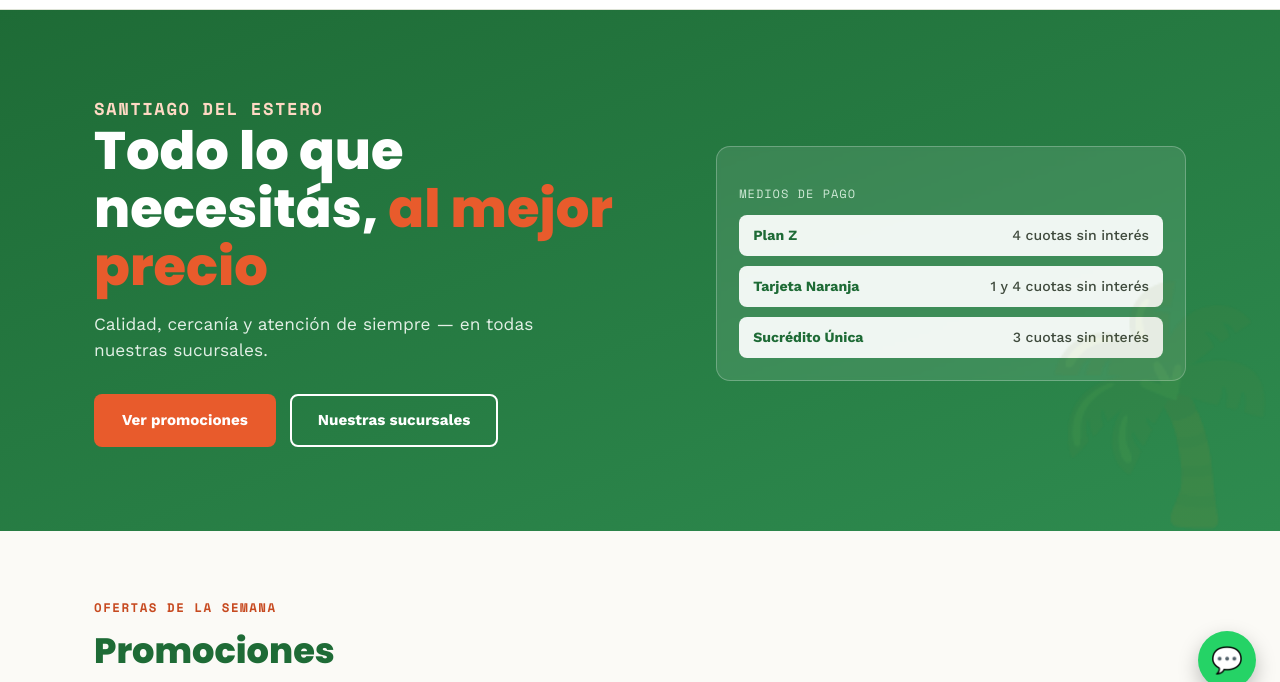
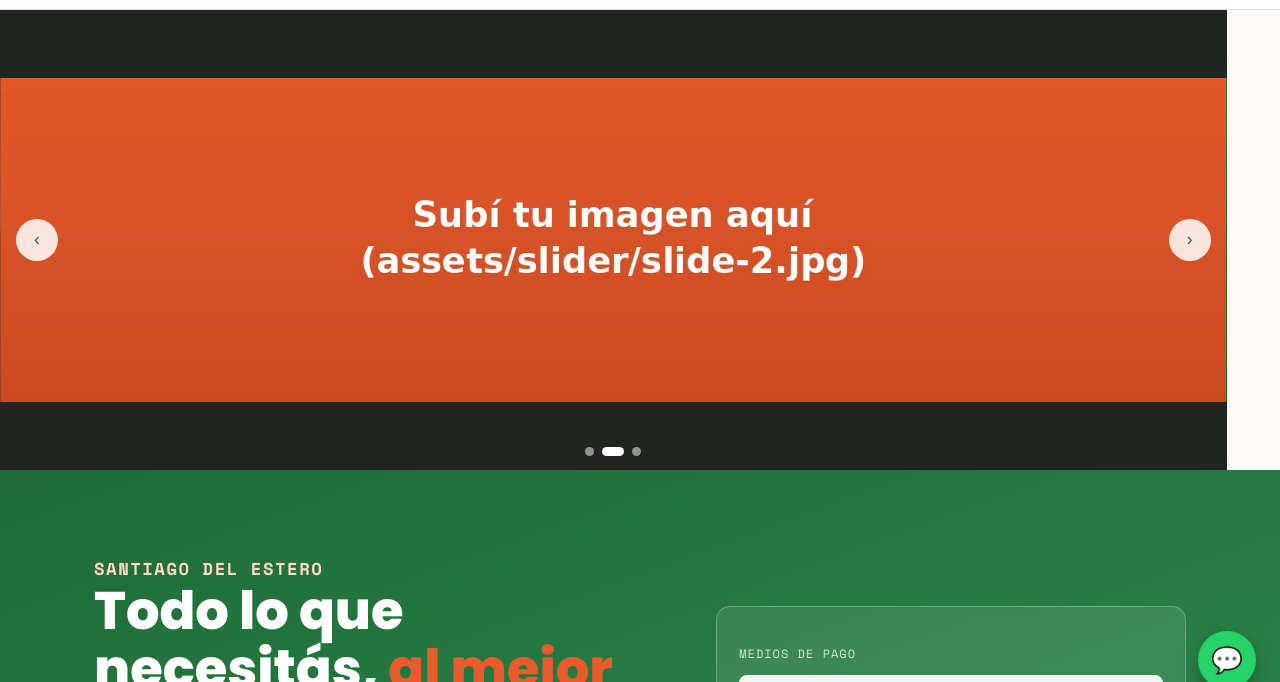
Before and after one commit to germangrillo-dev/super-nuevooriente, a plain HTML site: page index.html in a window 1280 px wide. Shown: the part 87-769 px from the top of the page. Drawn offline with nearby package versions, Linux system fonts and the light colour scheme.

Commit message:
Add files via upload

```diff
--- a/assets/datos.js
+++ b/assets/datos.js
@@ -20,6 +20,17 @@ const DATOS = {
     instagram: "https://www.instagram.com/nuevooriente.sgo",
     facebook: "#"
   },
+
+  // ---- Carrusel de imágenes (arriba de todo, deslizante) ----
+  // Poné tus imágenes reales dentro de la carpeta assets/slider/
+  // (podés usar tus flyers/banners de Instagram tal cual).
+  // "texto" es opcional: un cartelito que aparece abajo de la imagen. Dejalo "" si no querés texto.
+  // Para agregar o sacar imágenes, sumá o borrá bloques { } dentro de los corchetes [ ].
+  slides: [
+    { imagen: "assets/slider/slide-1.jpg", alt: "Súper Ofertas: Harina, Puré de tomate y Polenta", texto: "" },
+    { imagen: "assets/slider/slide-2.jpg", alt: "Promoción 2", texto: "" },
+    { imagen: "assets/slider/slide-3.jpg", alt: "Promoción 3", texto: "" }
+  ],
 
   // ---- Medios de pago (se muestran como chips en la sección de promos) ----
   mediosDePago: [
--- a/index.html
+++ b/index.html
@@ -75,6 +75,50 @@
     nav ul li{border-top:1px solid var(--line);}
     nav a{display:block;padding:14px 24px;}
     .nav-toggle{display:block;}
+  }
+
+  /* ---------- CARRUSEL ---------- */
+  .slider{
+    position:relative;background:var(--ink);overflow:hidden;
+    aspect-ratio:16/6;max-height:460px;
+  }
+  .slider-track{
+    display:flex;height:100%;transition:transform .6s ease;
+  }
+  .slider-track .slide{
+    flex:0 0 100%;height:100%;position:relative;
+  }
+  .slider-track .slide img{
+    width:100%;height:100%;object-fit:cover;
+  }
+  .slider-track .slide .cap{
+    position:absolute;left:0;right:0;bottom:0;
+    padding:18px 28px;
+    background:linear-gradient(0deg, rgba(0,0,0,.55), transparent);
+    color:#fff;font-weight:700;font-size:1rem;
+  }
+  .slider-arrow{
+    position:absolute;top:50%;transform:translateY(-50%);
+    width:42px;height:42px;border-radius:50%;border:0;
+    background:rgba(255,255,255,.85);color:var(--green-deep);
+    font-size:1.1rem;cursor:pointer;z-index:5;
+    display:flex;align-items:center;justify-content:center;
+    transition:background .2s;
+  }
+  .slider-arrow:hover{background:#fff;}
+  .slider-arrow.prev{left:16px;}
+  .slider-arrow.next{right:16px;}
+  .slider-dots{
+    position:absolute;bottom:14px;left:50%;transform:translateX(-50%);
+    display:flex;gap:8px;z-index:5;
+  }
+  .slider-dots button{
+    width:9px;height:9px;border-radius:50%;border:0;padding:0;
+    background:rgba(255,255,255,.5);cursor:pointer;transition:background .2s, width .2s;
+  }
+  .slider-dots button.active{background:#fff;width:22px;border-radius:5px;}
+  @media (max-width:700px){
+    .slider{aspect-ratio:4/5;max-height:520px;}
   }
 
   /* ---------- HERO ---------- */
@@ -209,6 +253,13 @@
 
 <main id="main">
 
+  <section class="slider" id="slider" aria-label="Promociones destacadas">
+    <div class="slider-track" id="sliderTrack"></div>
+    <button class="slider-arrow prev" id="sliderPrev" aria-label="Anterior">‹</button>
+    <button class="slider-arrow next" id="sliderNext" aria-label="Siguiente">›</button>
+    <div class="slider-dots" id="sliderDots"></div>
+  </section>
+
   <section class="hero">
     <div class="container hero-grid">
       <div>
@@ -302,6 +353,40 @@
 
   const fmt = n => n ? '$' + n.toLocaleString('es-AR') : '';
 
+  // ---- Carrusel ----
+  (function initSlider(){
+    const slides = DATOS.slides || [];
+    if(!slides.length){
+      document.getElementById('slider').style.display = 'none';
+    } else {
+      const track = document.getElementById('sliderTrack');
+      const dotsWrap = document.getElementById('sliderDots');
+      track.innerHTML = slides.map(s => `
+        <div class="slide">
+          <img src="${s.imagen}" alt="${s.alt || ''}">
+          ${s.texto ? `<div class="cap">${s.texto}</div>` : ''}
+        </div>
+      `).join('');
+      dotsWrap.innerHTML = slides.map((_, i) => `<button data-i="${i}" class="${i===0?'active':''}" aria-label="Ir a la imagen ${i+1}"></button>`).join('');
+
+      let current = 0;
+      const dots = [...dotsWrap.querySelectorAll('button')];
+      function go(i){
+        current = (i + slides.length) % slides.length;
+        track.style.transform = `translateX(-${current * 100}%)`;
+        dots.forEach((d, idx) => d.classList.toggle('active', idx === current));
+      }
+      document.getElementById('sliderPrev').addEventListener('click', () => go(current - 1));
+      document.getElementById('sliderNext').addEventListener('click', () => go(current + 1));
+      dots.forEach(d => d.addEventListener('click', () => go(Number(d.dataset.i))));
+
+      let auto = setInterval(() => go(current + 1), 4500);
+      const sliderEl = document.getElementById('slider');
+      sliderEl.addEventListener('mouseenter', () => clearInterval(auto));
+      sliderEl.addEventListener('mouseleave', () => auto = setInterval(() => go(current + 1), 4500));
+    }
+  })();
+
   // ---- Medios de pago ----
   document.getElementById('paymentsList').innerHTML = DATOS.mediosDePago.map(p => `
     <div class="payment-chip"><span>${p.plan}</span><span class="d">${p.detalle}</span></div>
```
Also changed, not shown: assets/slider/slide-1.jpg (added), assets/slider/slide-2.jpg (added), assets/slider/slide-3.jpg (added).
